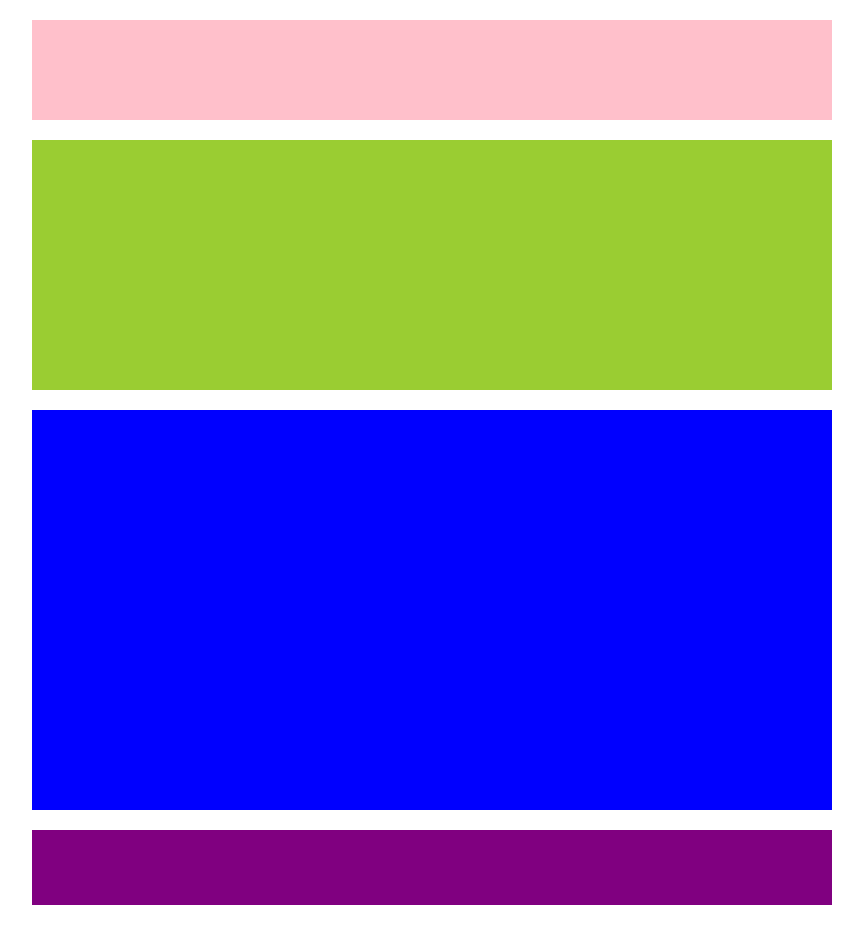
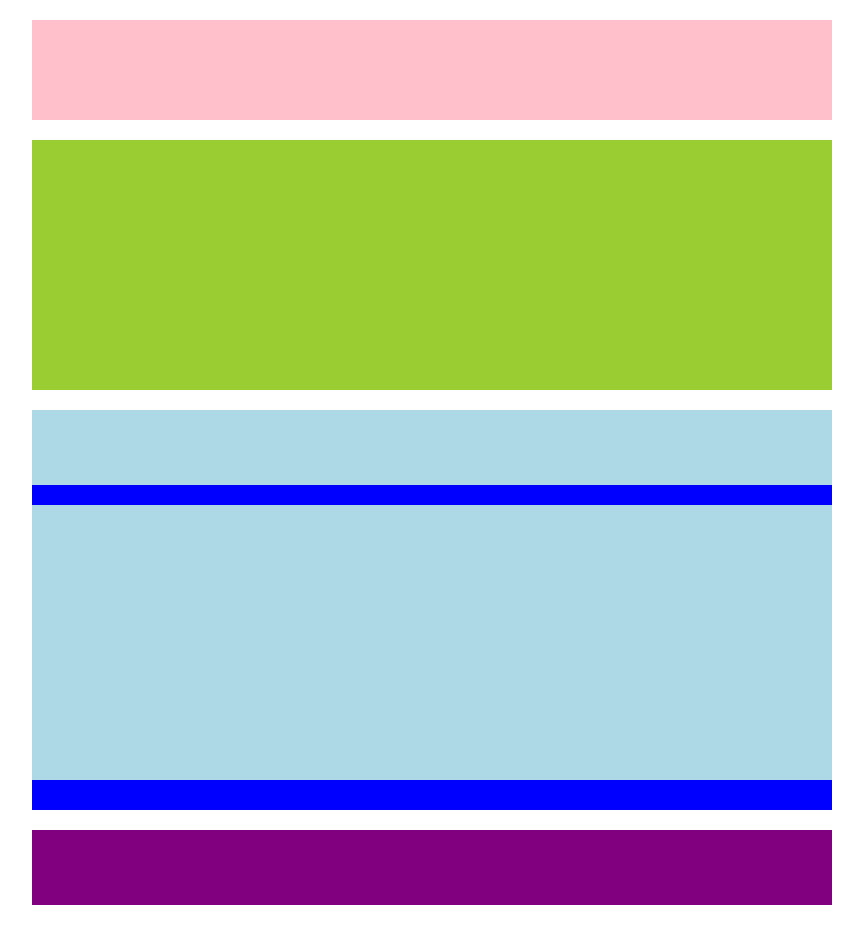
Before and after one commit to dragsec/htmlcss-struttura-wp, a plain HTML site: page index.html in a window 1280 px wide. Shown: the whole page, without its empty margins (208-1071 px from the left). Drawn offline with Linux system fonts and the light colour scheme.

Commit message:
comefarepaddingconwidth%ecomefareclearfixafter

```diff
--- a/index.html
+++ b/index.html
@@ -11,9 +11,13 @@
 
     <div class="box1"></div>
     <div class="box2"></div>
-    <div class="box3"></div>
+    <div class="box3">
+        <div class="box3_1"></div>
+        <div class="box3_2"></div>
+        <div class="box3_3"></div>
+        <div class="box3_4"></div>
+        <!-- <div class="clearfix:after"></div> -->
+    </div>
     <div class="box4"></div>
-
-
 </body>
 </html>
--- a/style.css
+++ b/style.css
@@ -21,7 +21,45 @@
     height: 400px;
     background-color: blue;
     margin: 20px auto;
+    clear:both;
 }
+.box3_1{
+    width: 800px;
+    height: 75px;
+    background-color: lightblue;
+}
+.box3_2{
+    float: left;
+    width: 20%;
+    height: 275px;
+    background-color: lightblue;
+    margin-top: 20px;
+}
+
+.box3_3{
+    float: left;
+    width: 60%;
+    height: 275px;
+    background-color: lightblue;
+    margin-top: 20px;
+
+}
+.box3_4{
+    float: left;
+    width: 20%;
+    height: 275px;
+    background-color: lightblue;
+    margin-top: 20px;
+}
+
+
+/* .clearfix:after{
+    display: block;
+    height: 0;
+    clear: both;
+} */
+
+
 
 .box4{
     width: 800px;
```
